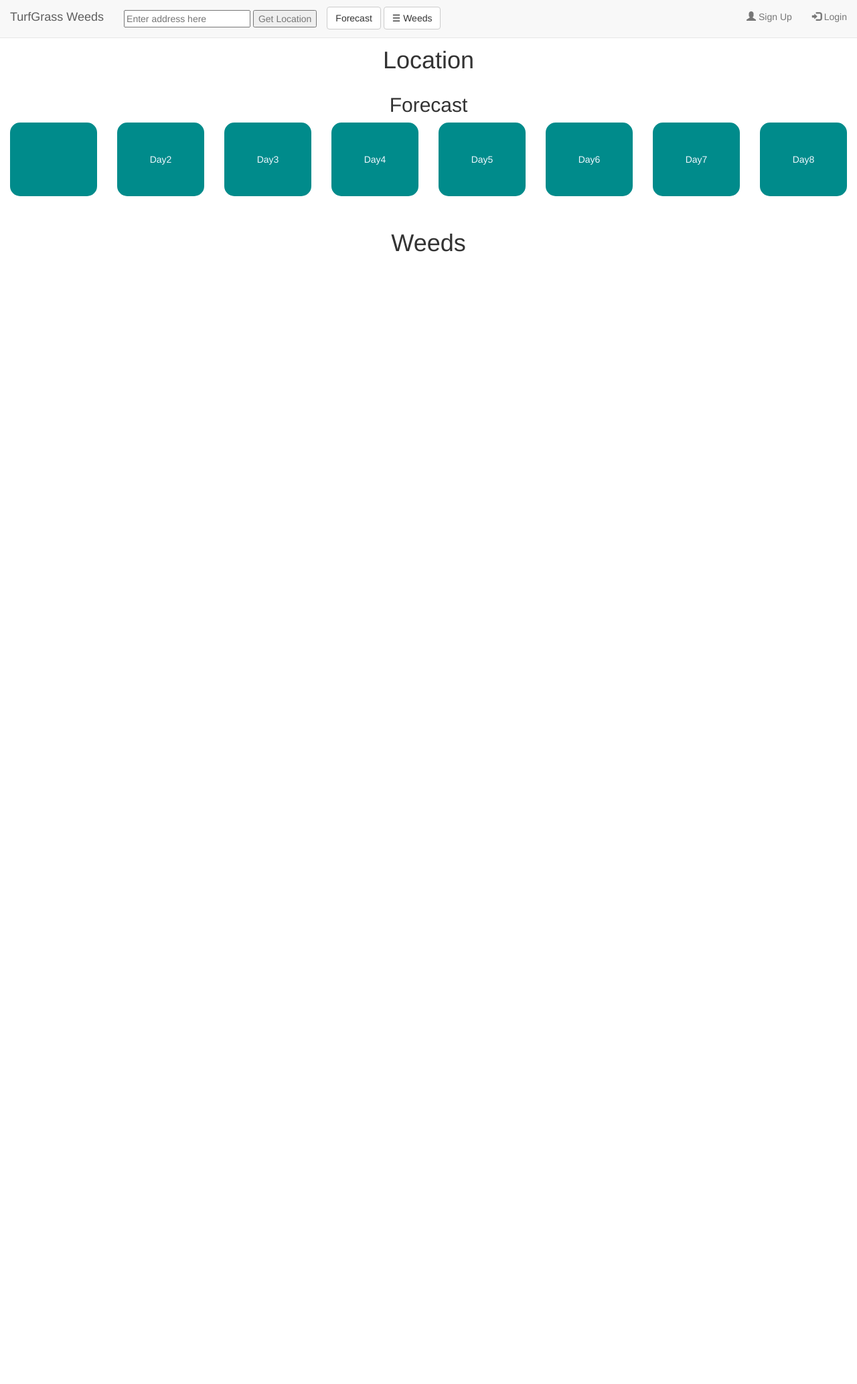
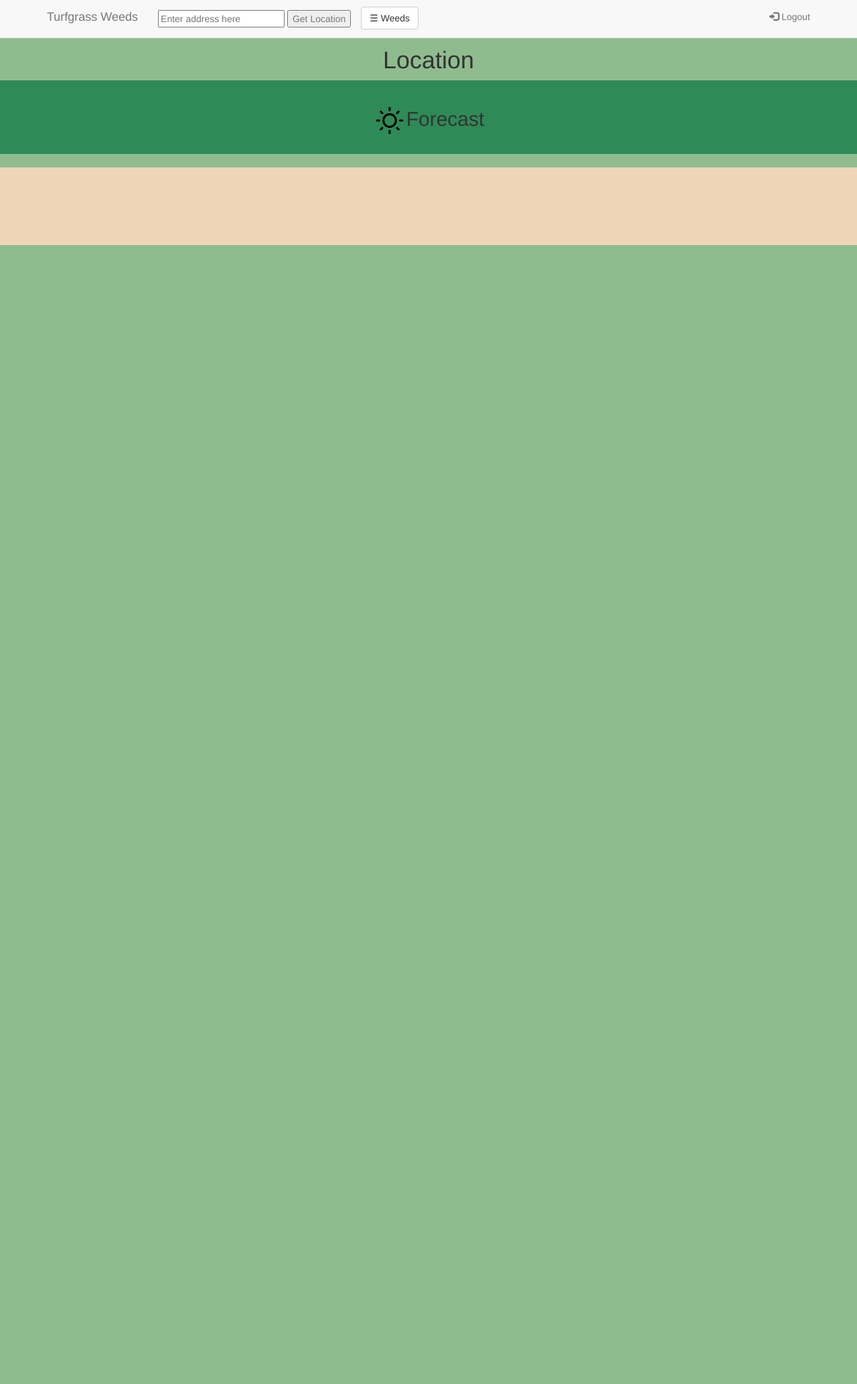
Before and after one commit to CharleeJennings/TurfGrass, a PHP site: page / in a window 1280 px wide. Shown: the whole page at 67% size. After the commit the page ends 366 px from the top, so only its background shows below. Run offline with PHP 8.4, Linux system fonts and the light colour scheme; a map, chart or similar area stays blank; some libraries are stand-ins or nearby versions.

Commit message:
Working app page

```diff
--- a/application/css/style.css
+++ b/application/css/style.css
@@ -1,29 +1,14 @@
 .btn {
     margin-top: 10px;
-}
-
-.forecast {
-    align-items: center;
-    background-color: darkcyan;
-    border-radius: 15px;
-    color: aliceblue;
-    display: flex;
-    height: 110px;
-    justify-content: center;
-    position: relative;
-    text-align: justify;
-    width: auto;
 }
 
 .graph {
     align-items: center;
     border-radius: 15px;
     display: flex;
-    height: 400px;
     justify-content: center;
     position: relative;
     text-align: justify;
-    width: auto;
 }
 
 
@@ -33,6 +18,18 @@
 
 body {
     padding-top: 50px;
+    background-color: #8fbc8f;
+}
+
+.container-main {
+    background-color: #eed5b7;
+    padding-top: 15px;
+    padding-bottom: 5px;
+}
+
+.container-forecast {
+    background-color: #2e8b57;
+    padding: 15px;
 }
 
 [class*="col-"] {
--- a/application/js/main.js
+++ b/application/js/main.js
@@ -8,6 +8,10 @@ function forecast(date, tempMin, tempMax, icon){
     this.tempMin = tempMin;
     this.tempMax = tempMax;
     this.icon = icon;
+};
+
+function convertFtoC(tempF) {
+  return (tempF - 32.0) * (5/9)
 };
 
 // Get data from JAN1 to date
@@ -26,7 +30,7 @@ function getData(){
 
 
     var today = new Date(); // Today!
-    var start = new Date(new Date().getFullYear(), 0, 1); // Jan 1 of Current Year
+    var start = new Date(new Date().getFullYear(), 2, 1); // Jan 1 of Current Year
     var cur = new Date();
     var newDate = new Date();
     var day = 0;
@@ -47,7 +51,7 @@ function getData(){
         {
 
         type: 'GET',
-        url: 'https://api.darksky.net/forecast/6bfe44f3468c932e8fe382e413162a45/' + lat + ',' + lng + ',' + day + '?exclude=currently,hourly,minutely,alerts,flags',
+        url: 'https://api.darksky.net/forecast/59e5c83564468ec7e2ca593eff7e907c/' + lat + ',' + lng + ',' + day + '?exclude=currently,hourly,minutely,alerts,flags',
         success: function(inputted)
 
             {
@@ -55,8 +59,8 @@ function getData(){
                 cur = new Date(inputted.daily.data["0"].time * 1000);
                 cur.setDate(cur.getDate() + 1); // This prints as a day behind.
 
-                tempMin = parseFloat(inputted.daily.data["0"].temperatureMin);
-                tempMax = parseFloat(inputted.daily.data["0"].temperatureMax);
+                tempMin = convertFtoC(parseFloat(inputted.daily.data["0"].temperatureMin));
+                tempMax = convertFtoC(parseFloat(inputted.daily.data["0"].temperatureMax));
 
                 heatUnits = tempMax + tempMin;
                 heatUnits = heatUnits / 2;
@@ -91,9 +95,14 @@ function getData(){
     $.ajax(
     {
         type: 'GET',
-        url: 'https://api.darksky.net/forecast/59e5c83564468ec7e2ca593eff7e907c/'+ lat + ',' + lng + '?exclude=currently,hourly,minutely,alerts,flags',
+        url: 'https://api.darksky.net/forecast/59e5c83564468ec7e2ca593eff7e907c/'+ lat + ',' + lng + '?exclude=alerts,flags',
         success: function(received)
         {
+            // Append human-readably summary to Forecast
+            var weathericon = received.hourly.data[0].icon;
+
+            document.getElementById("forecast-title").innerHTML = '<h2>' + Math.round(received.daily.data[0].temperatureMax) +
+                "° / " + Math.round(received.daily.data[0].temperatureMin) + "° " + '<img src="application/images/weather_icon/' + weathericon + '.svg" width="50">' + " " + received.minutely.summary + '</h2><h4>' + received.hourly.summary + '</h4>';
 
             // Loop through results
             for (var i=0; i < received.daily.data.length; i++) {
@@ -114,15 +123,6 @@ function getData(){
 };
 
 /* LAYOUT JS */
-function forecastToggle() {
-    var x = document.getElementById('forecast-row');
-    if (x.style.display === 'none') {
-        x.style.display = 'block';
-    }
-    else {
-        x.style.display = 'none';
-    }
-};
 
 // Sidebar
 function openNav() {
@@ -138,7 +138,6 @@ function showResult(result) {
     document.getElementById("lat").innerHTML = result.geometry.location.lat().toString();
     document.getElementById("lng").innerHTML = result.geometry.location.lng().toString();
     document.getElementById("location").innerHTML = result.formatted_address;
-    document.getElementById("forecast-title").innerHTML = "Forecast for " + result.formatted_address;
     getData();
 }
 
@@ -185,13 +184,8 @@ $(function () {
                      },
                      title:
                      {
-                            text: 'Tropical Signalgrass Net Heat Units',
+                            text: 'Tropical Signalgrass',
                             x: -20 //center
-                     },
-                     subtitle:
-                     {
-                        text: 'Powered by DarkSky ',
-                         x: -20
                      },
                     xAxis:
                      {
@@ -199,10 +193,6 @@ $(function () {
                      },
                     yAxis:
                      {
-                        title:
-                         {
-                            text: 'Total Heat Units'
-                         },
                          softMax: tropicalSignalgrass.peak,
                          plotLines:
                          [{
@@ -231,7 +221,7 @@ $(function () {
                                  text: "Peak",
                                  align: "right",
                                  verticalAlign: "bottom",
-                                 x: 30
+
                              }
                          }]
                     },
@@ -239,16 +229,8 @@ $(function () {
                     {
                          valueSuffix: '°C'
                     },
-                    legend:
-                     {
-                         layout: 'vertical',
-                         align: 'right',
-                         verticalAlign: 'middle',
-                         borderWidth: 0
-                     },
                      series:
                      [{
-                         name: 'Total Heat Units',
                          //data: dataList
                          data: tropicalSignalgrass.datalist
                      }]
--- a/index.html
+++ b/index.html
@@ -6,7 +6,7 @@
     <meta name="viewport" content="width=device-width, shrink-to-fit=no, initial-scale=1">
     <meta name="description" content="">
     <meta name="author" content="">
-    <title>TurfGrass</title>
+    <title>Turfgrass</title>
     <!-- Bootstrap Core CSS -->
     <link href="application/css/bootstrap.min.css" rel="stylesheet">
     <!-- Glyphicon CSS -->
@@ -20,7 +20,6 @@
         <script src="https://oss.maxcdn.com/libs/respond.js/1.4.2/respond.min.js"></script>
     <![endif]-->
 </head>
-
 <!-- INVISIBLE - For JS files. Default location is Auburn, AL-->
 <div id="lat" style="display:none">32.5933574</div>
 <div id="lng" style="display:none">-85.4951663</div>
@@ -28,9 +27,9 @@
 <body>
     <!-- Navigation -->
     <nav class="navbar navbar-default navbar-fixed-top" role="navigation">
-        <div class="container-fluid">
+        <div class="container">
             <div class="navbar-header page-scroll">
-                <button type="button" class="navbar-toggle" data-toggle="collapse" data-target=".navbar-ex1-collapse"> <span class="sr-only">Toggle navigation</span> <span class="icon-bar"></span> <span class="icon-bar"></span> <span class="icon-bar"></span> </button> <a class="navbar-brand page-scroll" href="#page-top">TurfGrass Weeds</a> </div>
+                <button type="button" class="navbar-toggle" data-toggle="collapse" data-target=".navbar-ex1-collapse"> <span class="sr-only">Toggle navigation</span> <span class="icon-bar"></span> <span class="icon-bar"></span> <span class="icon-bar"></span> </button> <a class="navbar-brand page-scroll" href="#page-top">Turfgrass Weeds</a> </div>
             <!-- Collect the nav links, forms, and other content for toggling -->
             <div class="collapse navbar-collapse navbar-ex1-collapse">
                 <ul class="nav navbar-nav">
@@ -46,11 +45,9 @@
                         </a>
                     </li>
                 </ul>
-                <button type="button" class="btn btn-default navbar-btn" onclick="forecastToggle()">Forecast</button>
                 <button type="button" class="btn btn-default navbar-btn" onclick="openNav()">&#9776; Weeds</button>
                 <ul class="nav navbar-nav navbar-right">
-                    <li><a href="#"><span class="glyphicon glyphicon-user"></span> Sign Up</a></li>
-                    <li><a href="#"><span class="glyphicon glyphicon-log-in"></span> Login</a></li>
+                    <li><a href="#"><span class="glyphicon glyphicon-log-in"></span> Logout</a></li>
                 </ul>
             </div>
             <!-- /.navbar-collapse -->
@@ -87,96 +84,64 @@
         <h1 id="location">Location</h1></center>
     <!-- Forecast Content -->
     <div class="page-content-wrapper">
-        <div class="container-fluid">
+        <div class="container-fluid container-forecast">
             <div class="row" id="forecast-row">
                 <center>
-                    <h2 id="forecast-title">Forecast</h2> </center>
-                <div class="col-sm-6">
-                    <div class="row">
-                        <div class="col-md-3">
-                            <div class="forecast" id="day1"> </div>
-                        </div>
-                        <div class="col-md-3">
-                            <div class="forecast">Day2</div>
-                        </div>
-                        <div class="col-md-3">
-                            <div class="forecast">Day3</div>
-                        </div>
-                        <div class="col-md-3">
-                            <div class="forecast">Day4</div>
+                    <div id="forecast-title">
+                        <h2><img src="application/images/weather_icon/clear-day.svg" width="50">Forecast</h2></div>
+                </center>
             </div>
         </div>
     </div>
-                <div class="col-sm-6">
-                    <div class="row">
-                        <div class="col-md-3">
-                            <div class="forecast">Day5</div>
-                        </div>
-                        <div class="col-md-3">
-                            <div class="forecast">Day6</div>
-                        </div>
-                        <div class="col-md-3">
-                            <div class="forecast">Day7</div>
-                        </div>
-                        <div class="col-md-3">
-                            <div class="forecast">Day8</div>
-                        </div>
-                    </div>
-                </div>
-            </div>
-        </div>
-    </div>
+    <br>
     <!-- Page Content -->
     <div id="page-content-wrapper">
-        <div class="container-fluid">
+        <div class="container-fluid container-main">
             <div class="row">
-                <div class="col-lg-12">
-                    <center><h1>Weeds</h1></center>
-                    <div class="row">
-                        <div class="col-md-4">
+                <div class="col-md-6">
                     <div class="graph" id="tropicalSignalgrassContainer"></div>
                 </div>
-                        <div class="col-md-4">
+                <div class="col-md-6">
                     <div class="graph" id="smoothCrabgrassContainer"></div>
-                        </div>
-                        <div class="col-md-4">
-                            <div class="graph" id="henbitContainer"></div>
                 </div>
             </div>
             <div class="row">
-                        <div class="col-md-4">
+                <div class="col-md-6">
+                    <div class="graph" id="henbitContainer"></div>
+                </div>
+                <div class="col-md-6">
                     <div class="graph" id="commonChickweedContainer"></div>
                 </div>
-                        <div class="col-md-4">
+            </div>
+            <div class="row">
+                <div class="col-md-6">
                     <div class="graph" id="giantFoxtailContainer"></div>
                 </div>
-                        <div class="col-md-4">
+                <div class="col-md-6">
                     <div class="graph" id="yellowFoxtailContainer"></div>
                 </div>
             </div>
             <div class="row">
-                        <div class="col-md-4">
+                <div class="col-md-6">
                     <div class="graph" id="greenFoxtailContainer"></div>
                 </div>
-                        <div class="col-md-4">
+                <div class="col-md-6">
                     <div class="graph" id="woolyCupgrassContainer"></div>
-                        </div>
-                        <div class="col-md-4">
-                            <div class="graph" id="fieldSandburContainer"></div>
                 </div>
             </div>
             <div class="row">
-                        <div class="col-md-4">
+                <div class="col-md-6">
+                    <div class="graph" id="fieldSandburContainer"></div>
+                </div>
+                <div class="col-md-6">
                     <div class="graph" id="goosegrassContainer"></div>
                 </div>
-                        <div class="col-md-4">
+            </div>
+            <div class="row">
+                <div class="col-md-6">
                     <div class="graph" id="bluegrassSeedheadContainer"></div>
                 </div>
-                        <div class="col-md-4">
-                            <div class="graph"></div>
-                        </div>
-                    </div>
-                </div>
+                <div class="col-md-6"> </div>
             </div>
         </div>
     </div>
```
Also changed, not shown: application/images/weather_icon/Cloud-50.png (deleted), application/images/weather_icon/clear-day.svg (added), application/images/weather_icon/clear-night.svg (added), application/images/weather_icon/cloudy.svg (added), application/images/weather_icon/fog.svg (added), application/images/weather_icon/partly-cloudy-day.svg (added), application/images/weather_icon/partly-cloudy-night.svg (added), application/images/weather_icon/rain.svg (added), application/images/weather_icon/sleet.svg (added), application/images/weather_icon/snow.svg (added), application/images/weather_icon/wind.svg (added). Lines whose indentation alone changed are shown as unchanged.
